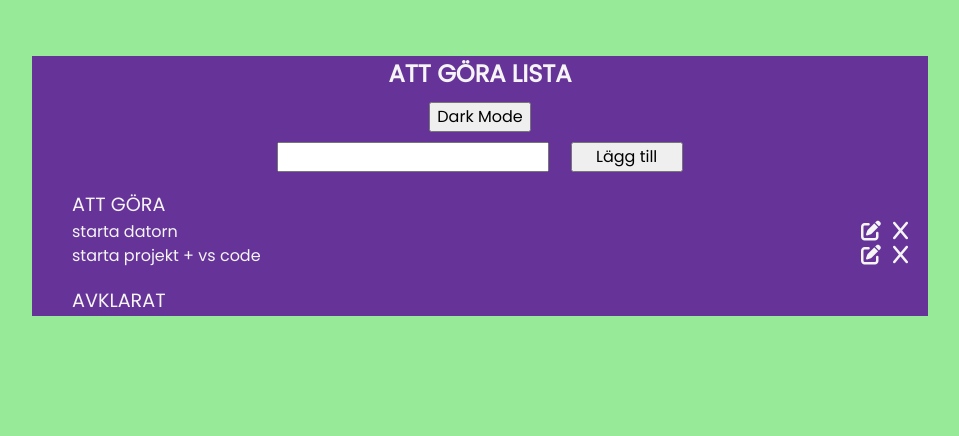
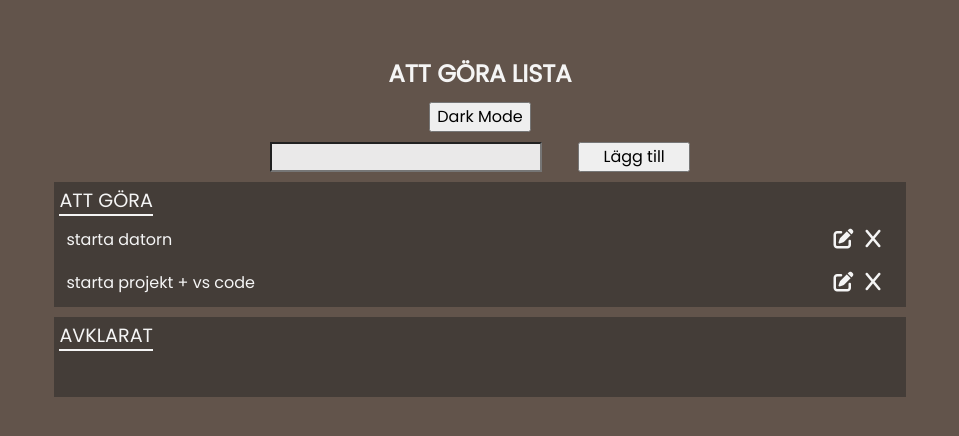
Before and after one commit to emiliamassing/ToDo-List, a website built with Vite: page index.html in a window 1280 px wide. Both pictures are taken after a click on the button "Dark Mode". Shown: the whole page, without its empty margins (160-1119 px from the left). Built offline with nearby package versions, Linux system fonts and the light colour scheme.

Commit message:
css changes + removed stylelint

```diff
--- a/index.html
+++ b/index.html
@@ -24,7 +24,7 @@
           <button id="add-item-btn">Lägg till</button>
         </div>
         <ul>
-          Att göra
+          <span>Att göra</span>
           <li>
             Starta Datorn
             <i class="fa-solid fa-pen-to-square fa-lg"></i>
@@ -37,7 +37,7 @@
           </li>
         </ul>
         <ul>
-          Avklarat
+          <span>Avklarat</span>
         </ul>
       </section>
     </main>
--- a/src/style/_base.scss
+++ b/src/style/_base.scss
@@ -1,13 +1,46 @@
+/* stylelint-disable no-descending-specificity */
 @use 'utils/variables' as var;
 
 body{
-    background-color: #9c9cd5;
+    background-color: var.$beigeBgColor;
     font-family: Poppins, sans-serif;
     color: var.$blackTextColor;
+
+    ul{
+        background-color: var.$ulWhiteColor;
+        padding: 5px;
+        margin-left: 5px;
+
+        span{
+            border-bottom: 2px solid var.$blackTextColor;
+        }
+
+        li{
+            &:hover{
+                background-color: #d4d3d3;
+            }
+        }
+    }
+
 }
 
 .darkMode{
-    color:whitesmoke;
+    background-color: var.$dmbgColor;
+    color: var.$dmWhiteColor;
+
+    ul{
+        background-color: var.$ulDmColor;
+
+        span{
+            border-bottom: 2px solid var.$dmWhiteColor;
+        }
+
+        li{
+            &:hover{
+                background-color: #5d4f46;
+            }
+        }
+    }
 }
 
 main{
@@ -15,7 +48,6 @@ main{
 }
 
 section{
-    background-color: rebeccapurple;
     margin-top: 7vh;
 
     h1{
@@ -26,12 +58,18 @@ section{
     ul{
         text-transform: uppercase;
         font-size: 1.2rem;
+        min-height: 10vh;
+        width: 95%;
+        margin: 0 auto;
+        margin-top: 10px;
 
         li{
             list-style-type: none;
             text-transform: lowercase;
             font-size: 1rem;
             position: relative;
+            padding: 7px;
+            margin-top: 5px;
 
             i{
                 margin-left: 5px;
@@ -40,13 +78,13 @@ section{
             }
 
             .fa-solid.fa-pen-to-square{
-                top: 10px;
+                top: 17px;
                 right: 40px;
                 margin-right: 7px;
             }
 
             .fa-solid.fa-x{
-                top: 10px;
+                top: 17px;
                 right: 20px;
             }
         }
@@ -71,6 +109,7 @@ button#darkModeBtn{
 
     input[type=text]{
         width: 18em;
+        background-color: var.$ulWhiteColor;
     }
 
     button#add-item-btn{
--- a/src/style/_desktop.scss
+++ b/src/style/_desktop.scss
@@ -1,13 +1,9 @@
-body{
-    background-color: #97ea97;
-}
-
 main{
     max-width: 70%;
 }
 
 .container{
-    max-width: 50%;
+    max-width: 55%;
     flex-direction: row;
 
     input[type=text]{
--- a/src/style/_mobile.scss
+++ b/src/style/_mobile.scss
@@ -1,7 +1,3 @@
-body{
-    background-color: #f5f580;
-}
-
 .container{
     flex-direction: row;
     justify-content: space-evenly;
--- a/src/style/_tablet.scss
+++ b/src/style/_tablet.scss
@@ -1,7 +1,3 @@
-body{
-    background-color: pink;
-}
-
 main{
     max-width: 80%;
     margin: 0 auto;
--- a/src/style/utils/_variables.scss
+++ b/src/style/utils/_variables.scss
@@ -1 +1,9 @@
 $blackTextColor: #1d1d1d;
+$beigeBgColor: #8e7768;
+$ulWhiteColor: #eae9e9;
+
+$dmbgColor: #62544b;
+$ulDmColor: #443d38;
+$dmWhiteColor: whitesmoke;
+
+//Spara ifall du ska ha röda detaljer background-color: #713c3c;
```
Also changed, not shown: stylelint.config.cjs (deleted, +0 -9 lines), .stylelintrc.json (deleted), public/img/wallpaper.jpg (added), src/style/general.css (added).
